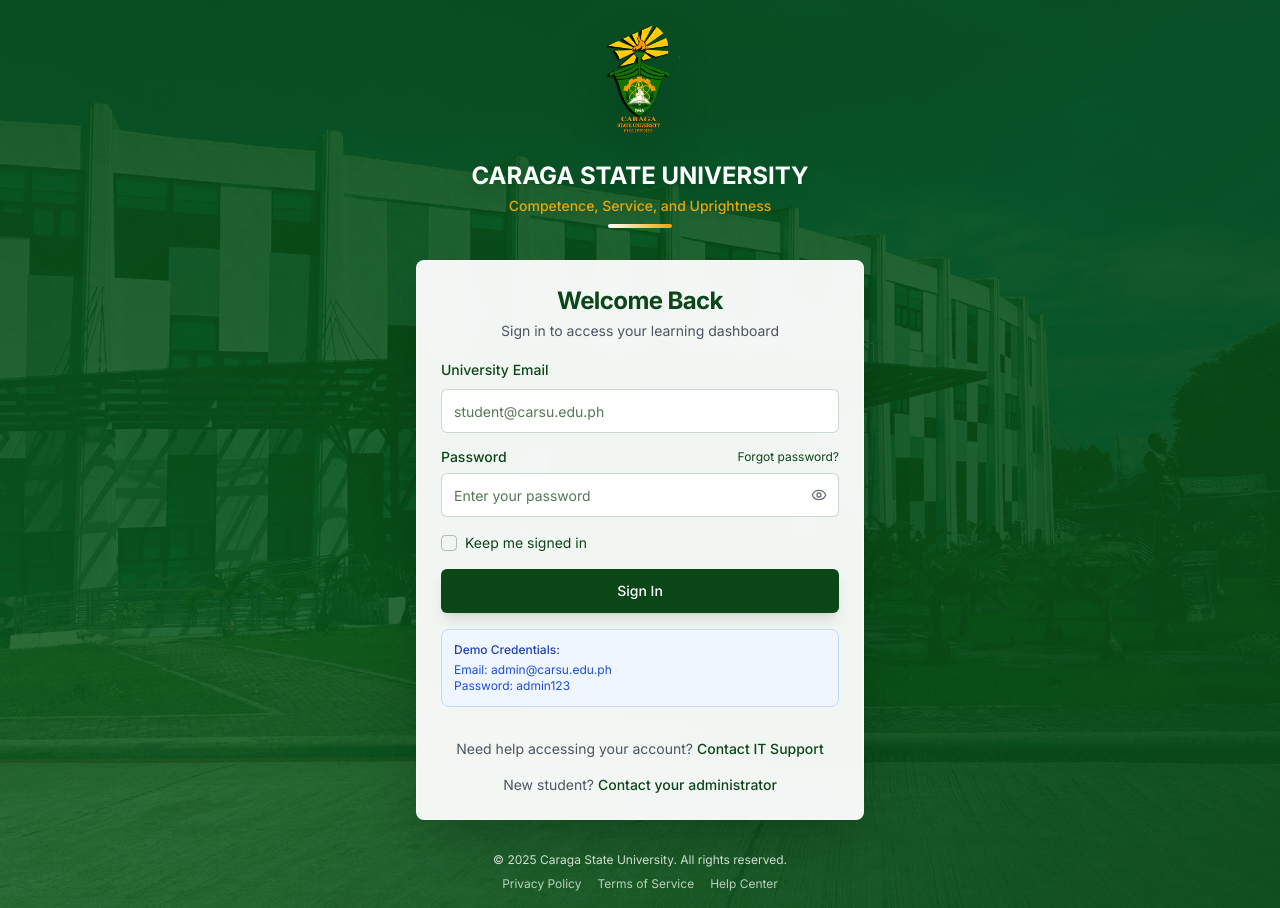
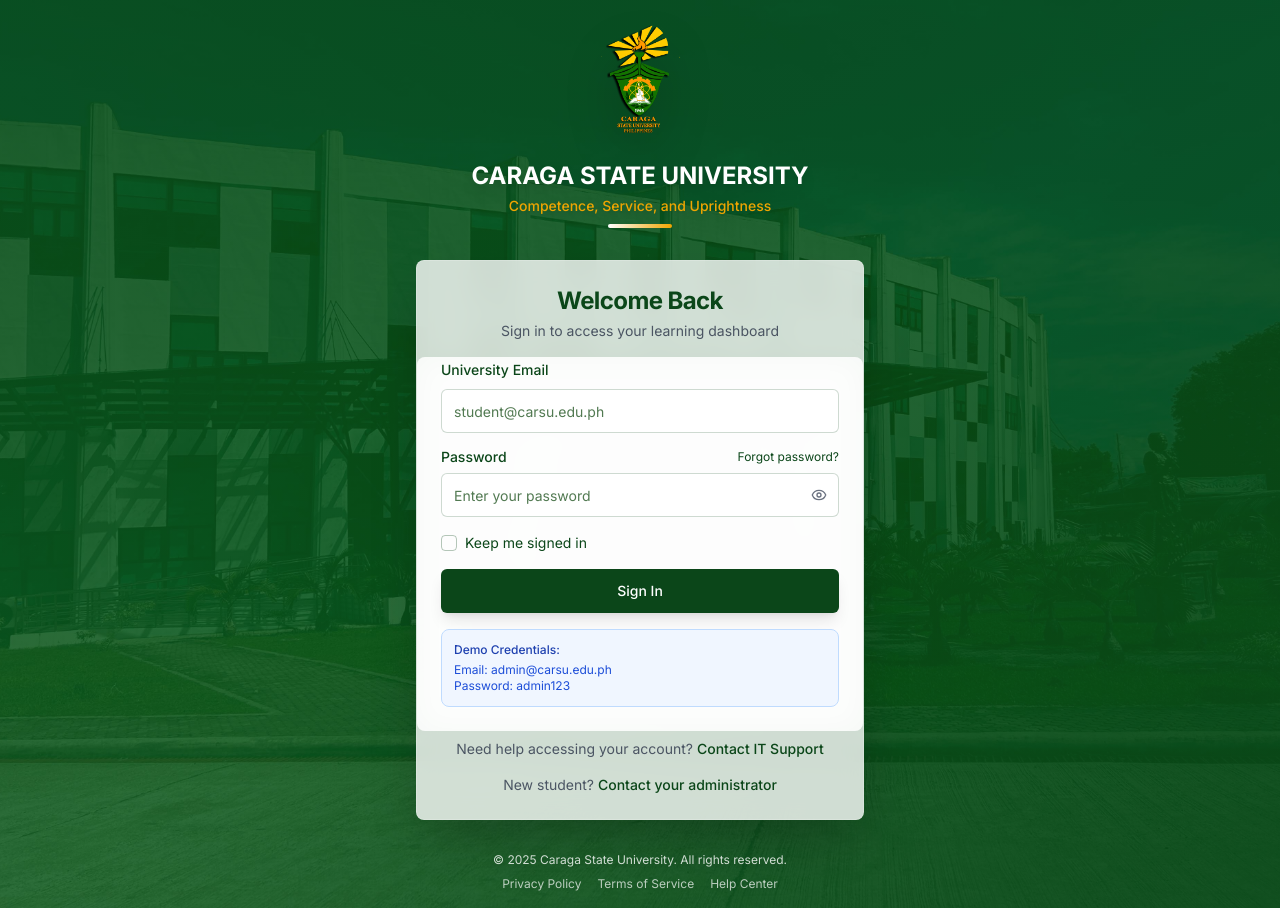
Before and after one commit to zabdeilmercado/LMS-demo, a Next.js app: page /login in a window 1280 px wide. Built offline with nearby package versions, Linux system fonts and the light colour scheme.

Commit message:
feat: enhance login card transparency
Adjust background opacity for better backdrop blur effects.

#VERCEL_SKIP

Co-authored-by: Zabdeil Mercado <134950933+zabdeilmercado@users.noreply.github.com>

```diff
--- a/app/login/page.tsx
+++ b/app/login/page.tsx
@@ -174,7 +174,7 @@ export default function LoginPage() {
           </div>
 
           {/* Login Card */}
-          <Card className="border border-white/20 shadow-2xl bg-white/95 backdrop-blur-md">
+          <Card className="border border-white/20 shadow-2xl bg-white/80 backdrop-blur-md">
             <CardHeader className="space-y-1 pb-4">
               <CardTitle className="text-2xl text-center text-[#0B4619] font-bold">Welcome Back</CardTitle>
               <CardDescription className="text-center text-gray-600">
@@ -182,7 +182,7 @@ export default function LoginPage() {
               </CardDescription>
             </CardHeader>
 
-            <CardContent className="space-y-4">
+            <CardContent className="space-y-4 bg-white/80 backdrop-blur-lg rounded-lg">
               {/* Error Alert */}
               {error && (
                 <Alert variant="destructive" className="border-red-200 bg-red-50">
@@ -211,7 +211,7 @@ export default function LoginPage() {
                     placeholder="student@carsu.edu.ph"
                     value={email}
                     onChange={(e) => setEmail(e.target.value)}
-                    className="border-[#0B4619]/20 focus-visible:ring-[#0B4619] focus-visible:border-[#0B4619] h-11 bg-white/90"
+                    className="border-[#0B4619]/20 focus-visible:ring-[#0B4619] focus-visible:border-[#0B4619] h-11 bg-white/70"
                     required
                     disabled={isLoading}
                   />
@@ -237,7 +237,7 @@ export default function LoginPage() {
                       placeholder="Enter your password"
                       value={password}
                       onChange={(e) => setPassword(e.target.value)}
-                      className="border-[#0B4619]/20 focus-visible:ring-[#0B4619] focus-visible:border-[#0B4619] h-11 pr-10 bg-white/90"
+                      className="border-[#0B4619]/20 focus-visible:ring-[#0B4619] focus-visible:border-[#0B4619] h-11 pr-10 bg-white/70"
                       required
                       disabled={isLoading}
                     />
```
